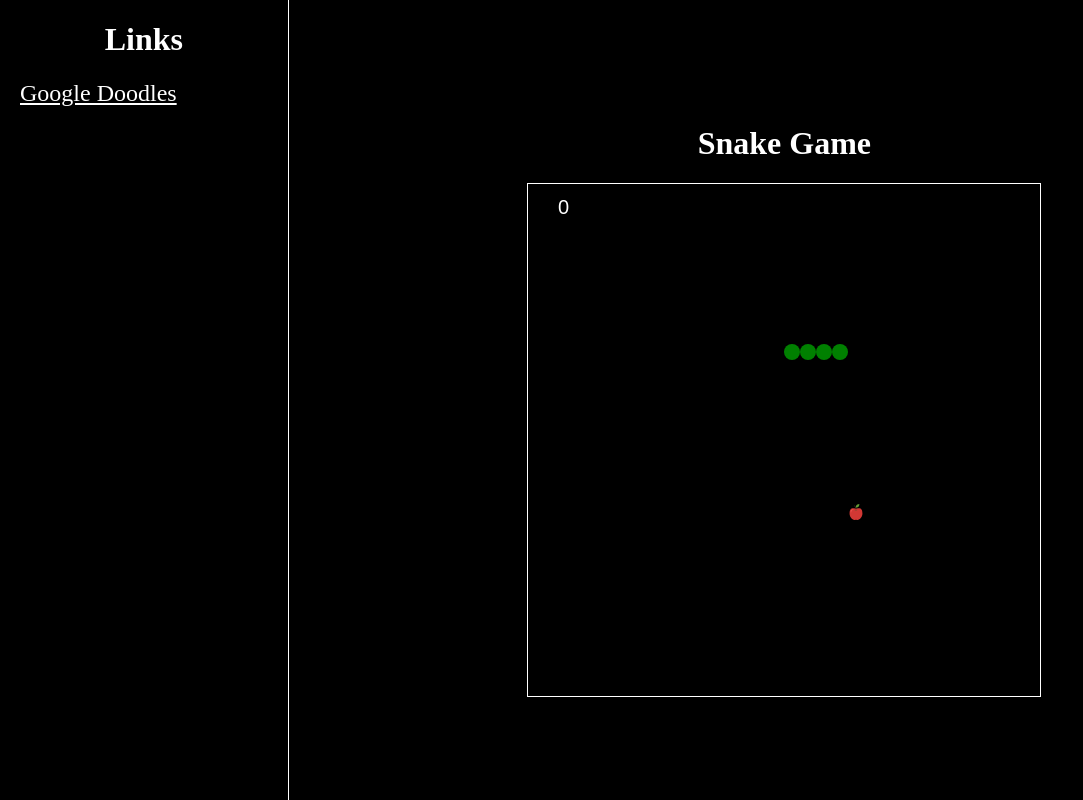
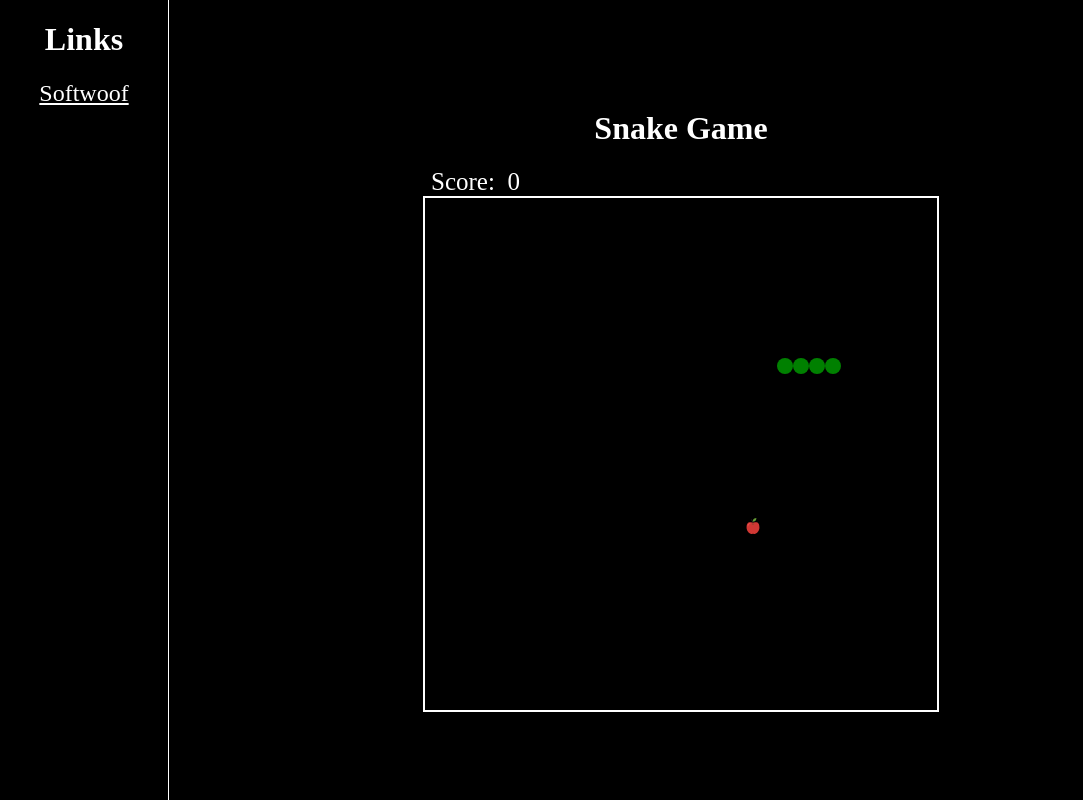
Before and after one commit to RicardoMtzC/RicardoMtzC.github.io, a website: page index.html in a window 1280 px wide. Shown: the whole page, without its empty margins (0-1083 px from the left). Drawn offline with Linux system fonts and the light colour scheme.

Commit message:
Changed Score Location
Updated Score location to appear on top of canvas. Changed speed and updated link to Softwoof website.

```diff
--- a/index.html
+++ b/index.html
@@ -1,7 +1,7 @@
 <!DOCTYPE html>
 <html>
 <head>
-  <title></title>
+  <title>Snake Game</title>
   <style>
   html, body {
     height: 100%;
@@ -25,9 +25,10 @@
    }
    .linkDiv {
      height: 100%;
-     width: 20%;
+     width: 10%;
      border-right: 1px solid white;
      padding: 0px 20px;
+     text-align: center;
    }
      .linkHeading {
       text-align: center;
@@ -38,19 +39,26 @@
      display: block;
 
    }
-
+  .scoreNum {
+    display: flex;
+    color: white;
+    width: 500px;
+    font-size: 25px;
+  }
   canvas {
-    border: 1px solid white;
+    border: 2px solid white;
+    background: black;
   }
   </style>
 </head>
 <body>
   <div class='linkDiv'>
     <h1 class='linkHeading'>Links</h1>
-    <a href='https://www.google.com/doodles' class="a">Google Doodles</a>
+    <a href='https://softwoof.com' class="a">Softwoof</a>
   </div>
   <div class='gameDiv'>
     <h1>Snake Game</h1>
+    <div class="scoreNum">Score: &nbsp; <div id="score">0</div></div>
     <canvas width="512" height="512" id="game"></canvas>
   </div>
 
--- a/snake.js
+++ b/snake.js
@@ -1,5 +1,6 @@
 let canvas = document.getElementById('game');
 let context = canvas.getContext('2d');
+let scorediv = document.getElementById ('score')
 let grid = 16;
 let snake = {
   x: 160,
@@ -25,6 +26,7 @@ img.height = grid;
 img.width = grid;
 img.src = "apple.svg";
 let score = 0;
+scorediv.innerText = score
 let directionQueue = [];
 
 function getRandomInt(min, max) {
@@ -39,6 +41,7 @@ function resetGame(){
   snake.cells = []
   snake.maxCells =  4
   score = 0
+  scorediv.innerText = score
   apple.x = 320
   apple.y = 320
 }
@@ -58,19 +61,11 @@ function handleWallHit() {
 }
 
 snake.canSwitchDirection = function(key) {
-  if (
+  return (
     ((key === "ArrowUp" || key === "ArrowDown") && snake.dy === 0) ||
     ((key === "ArrowLeft" || key === "ArrowRight") && snake.dx === 0 )
     )
-    {
-      return true
-    }
-    {
-      return false
-    }
   }
-
-
 
 snake.move = function() {
   snake.x += snake.dx
@@ -97,6 +92,7 @@ snake.draw = function() {
     // snake ate apple
     if (cell.x === apple.x && cell.y === apple.y) {
       score++;
+      scorediv.innerText = score
       snake.maxCells++;
       apple.x = getRandomInt(0, 32) * grid;
       apple.y = getRandomInt(0, 32) * grid;
@@ -115,7 +111,7 @@ snake.draw = function() {
 function loop() {
   requestAnimationFrame(loop);
   // slow game loop to 15 fps instead of 60 - 60/15 = 4
-  if (++count < 4) {
+  if (++count < 8) {
     return;
   }
   count = 0;
@@ -131,10 +127,6 @@ function loop() {
   context.drawImage(img, apple.x, apple.y, grid, grid);
 
   snake.draw();
-
-  context.font="20px Arial"
-  context.fillStyle = 'white';
-  context.fillText(score, 30, 30);
 }
 
 document.addEventListener('keydown', function(e) {
```
Also changed, not shown: package.json (added, +12 -0 lines).
